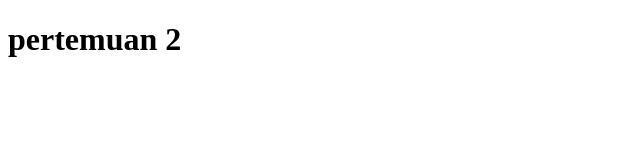
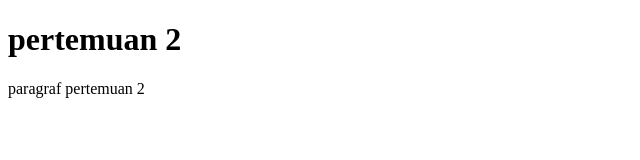
Before and after one commit to ajangcode123/pertemuan-2, a plain HTML site: page index.html in a window 1280 px wide. Shown: the whole page, without its empty margins (0-640 px from the left). Drawn offline with Linux system fonts and the light colour scheme.

Commit message:
Update index.html

```diff
--- a/index.html
+++ b/index.html
@@ -9,5 +9,8 @@
     <h1>
         pertemuan 2
     </h1>
+    <p>
+        paragraf pertemuan 2
+    </p>
 </body>
 </html>
```
